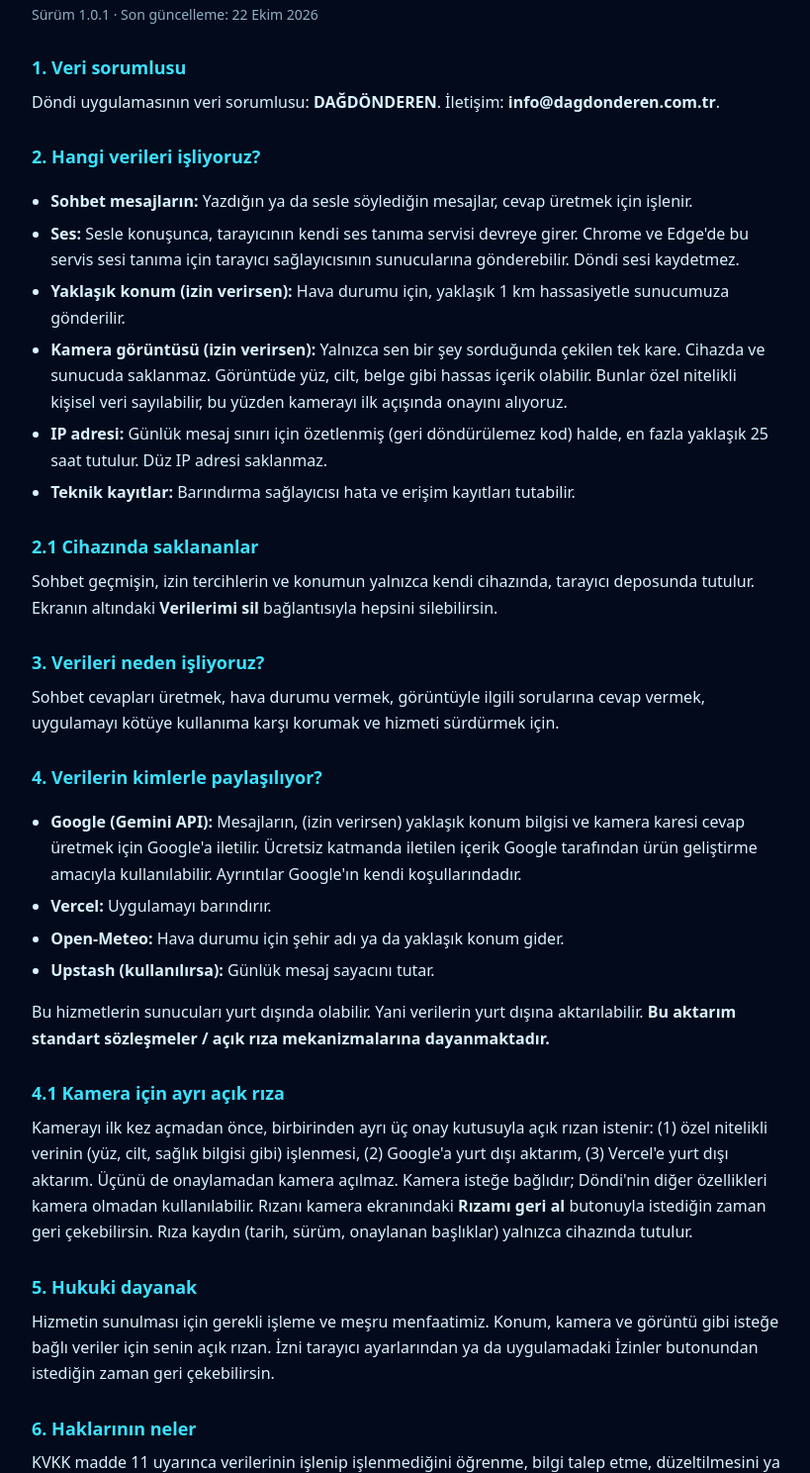
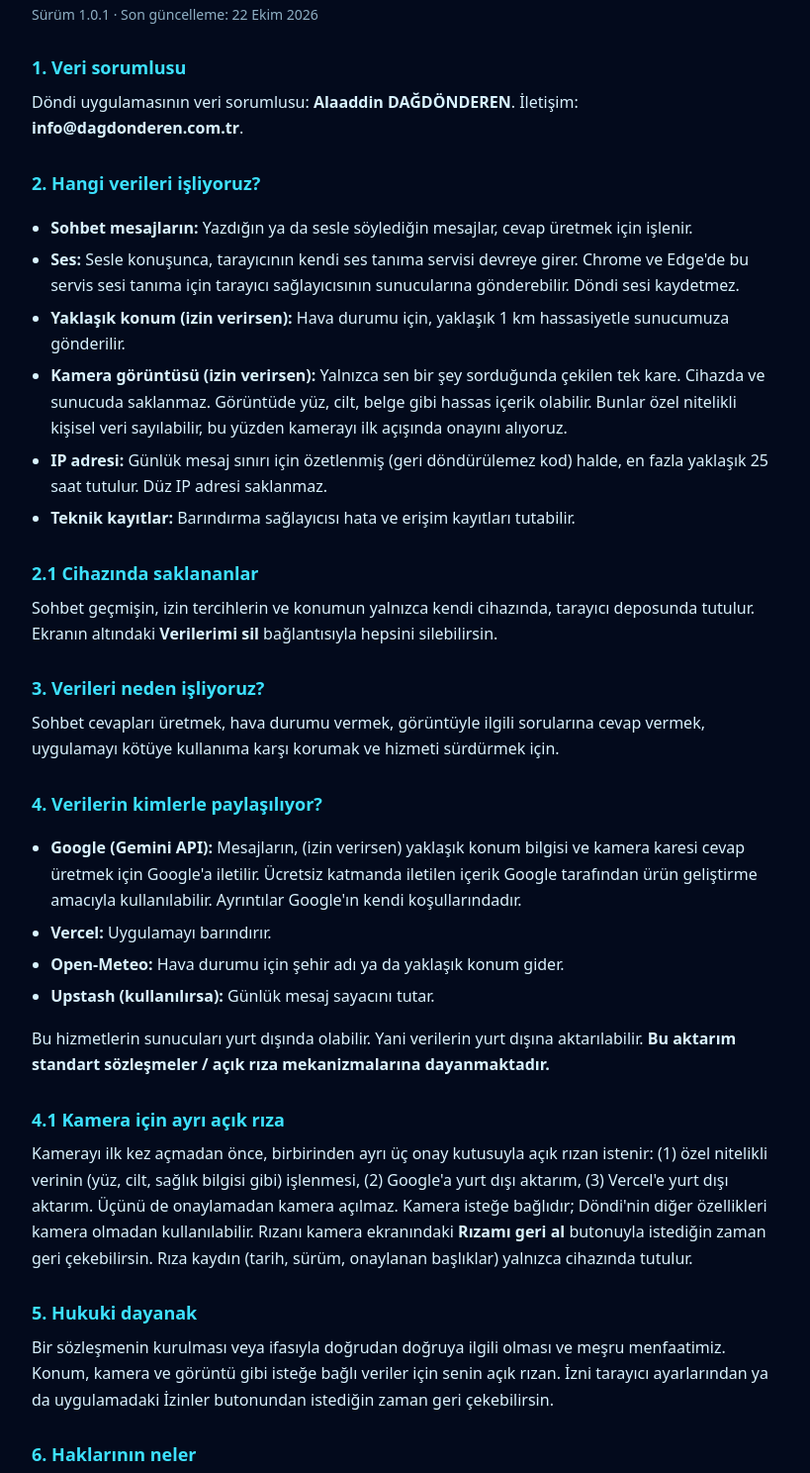
Before and after one commit to dagdonderen/DONDI, a website: page public/gizlilik.html in a window 1280 px wide. Shown: the part 100-1588 px from the top of the page at 99% size, without its empty margins (228-1047 px from the left). Drawn offline with Linux system fonts and the light colour scheme.

Commit message:
Update data controller information in privacy policy

```diff
--- a/public/gizlilik.html
+++ b/public/gizlilik.html
@@ -23,7 +23,7 @@ a{color:var(--c)}
 <p class="mut">Sürüm 1.0.1 · Son güncelleme: 22 Ekim 2026</p>
 
 <h2>1. Veri sorumlusu</h2>
-<p>Döndi uygulamasının veri sorumlusu: <b>DAĞDÖNDEREN</b>. İletişim: <b>info@dagdonderen.com.tr</b>.</p>
+<p>Döndi uygulamasının veri sorumlusu: <b>Alaaddin DAĞDÖNDEREN</b>. İletişim: <b>info@dagdonderen.com.tr</b>.</p>
 
 <h2>2. Hangi verileri işliyoruz?</h2>
 <ul>
@@ -54,7 +54,7 @@ a{color:var(--c)}
 <p>Kamerayı ilk kez açmadan önce, birbirinden ayrı üç onay kutusuyla açık rızan istenir: (1) özel nitelikli verinin (yüz, cilt, sağlık bilgisi gibi) işlenmesi, (2) Google'a yurt dışı aktarım, (3) Vercel'e yurt dışı aktarım. Üçünü de onaylamadan kamera açılmaz. Kamera isteğe bağlıdır; Döndi'nin diğer özellikleri kamera olmadan kullanılabilir. Rızanı kamera ekranındaki <b>Rızamı geri al</b> butonuyla istediğin zaman geri çekebilirsin. Rıza kaydın (tarih, sürüm, onaylanan başlıklar) yalnızca cihazında tutulur.</p>
 
 <h2>5. Hukuki dayanak</h2>
-<p>Hizmetin sunulması için gerekli işleme ve meşru menfaatimiz. Konum, kamera ve görüntü gibi isteğe bağlı veriler için senin açık rızan. İzni tarayıcı ayarlarından ya da uygulamadaki İzinler butonundan istediğin zaman geri çekebilirsin.</p>
+<p>Bir sözleşmenin kurulması veya ifasıyla doğrudan doğruya ilgili olması ve meşru menfaatimiz. Konum, kamera ve görüntü gibi isteğe bağlı veriler için senin açık rızan. İzni tarayıcı ayarlarından ya da uygulamadaki İzinler butonundan istediğin zaman geri çekebilirsin.</p>
 
 <h2>6. Haklarının neler</h2>
 <p>KVKK madde 11 uyarınca verilerinin işlenip işlenmediğini öğrenme, bilgi talep etme, düzeltilmesini ya da silinmesini isteme ve işlemeye itiraz etme haklarına sahipsin. Başvuru için: <b>info@dagdonderen.com.tr</b>.</p>
```
